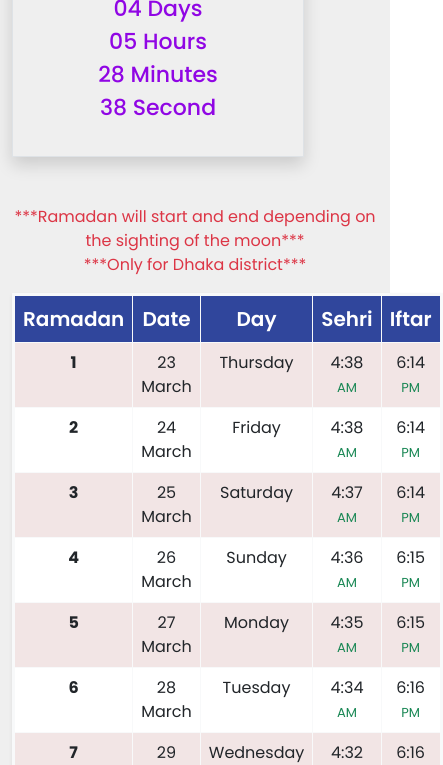
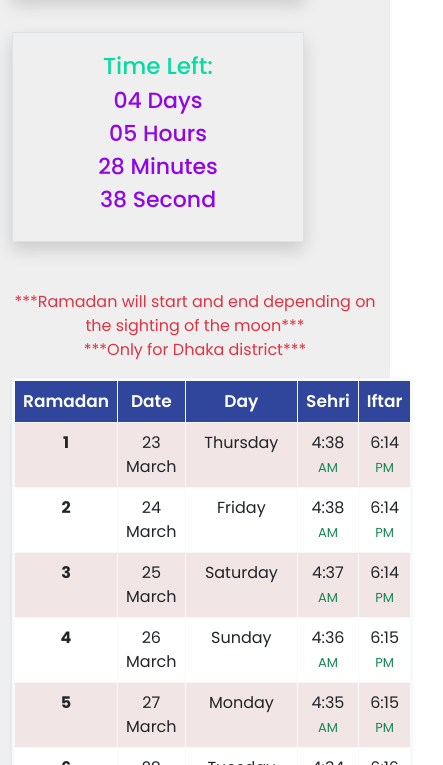
Before and after one commit to amirhamza24/Practice, a plain HTML site: page Ramadan Calendar 2023/index.html in a window 390 px wide. Shown: the part 355-1120 px from the top of the page, 443 px wide, since content can reach past the window. Drawn offline with nearby package versions, Linux system fonts and the light colour scheme; a web font is replaced by a local one.

Commit message:
Update style.css

```diff
--- a/Ramadan Calendar 2023/style.css
+++ b/Ramadan Calendar 2023/style.css
@@ -63,10 +63,18 @@
 
 .time-width {
     width: 292px;
+    height: 210px;
 }
 
 .table-head-text {
     font-weight: 600;
+    font-size: 17px;
 }
 
+@media only screen and (max-width: 576px) {
+    .time-width {
+        margin-top: 35px;
+    }
+  }
+
 /* 9006E4 */
```
